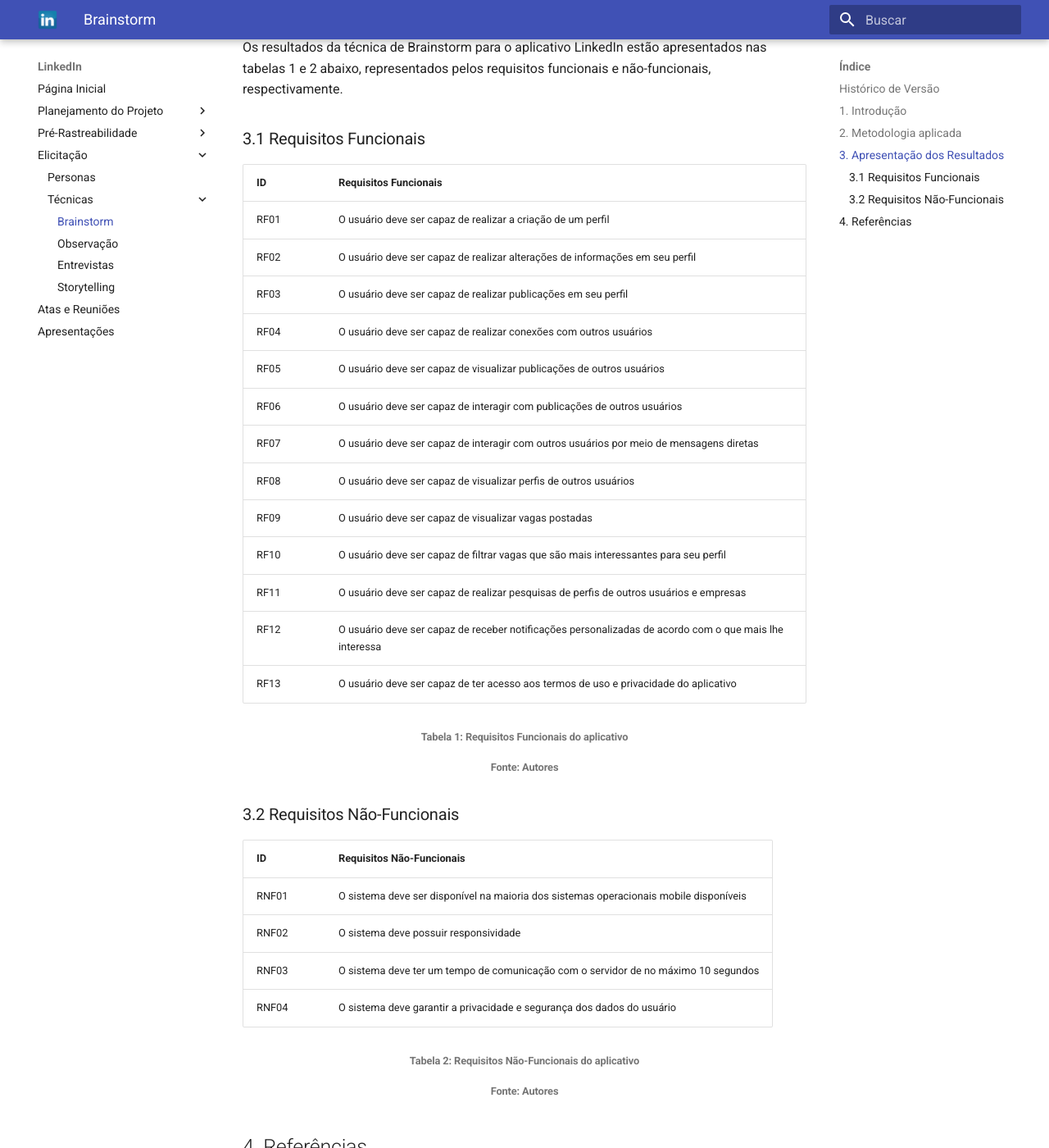
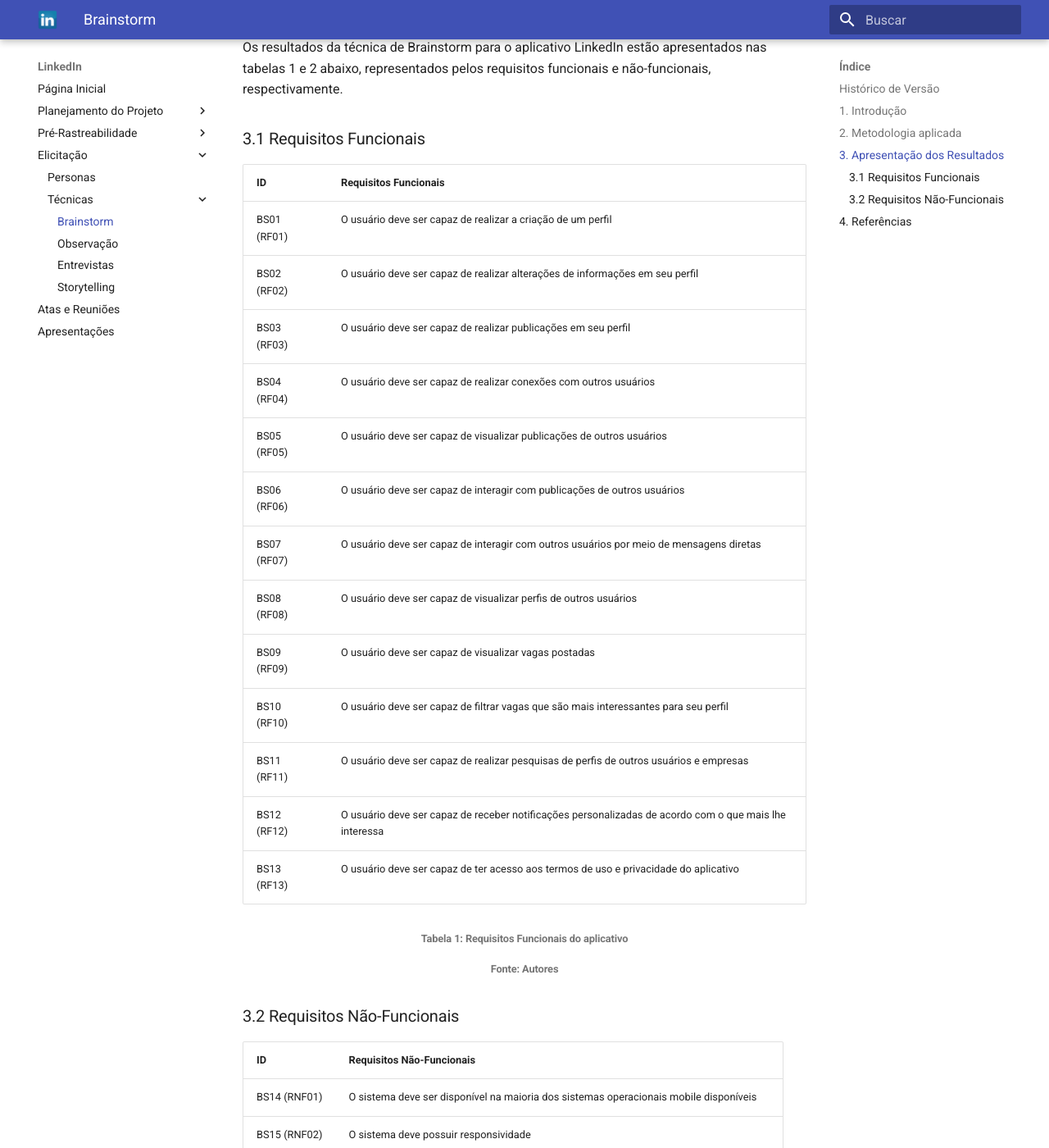
Before and after one commit to Requisitos-de-Software/2022.2-LinkedIn, an MkDocs documentation site: the page built from docs/elicitacao/brainstorm.md, in a window 1280 px wide and 1400 px high, scrolled down 1198 px. Shown: the whole window at 82% size. Built offline with MkDocs 1.6.1 and Material for MkDocs 9.7.7, drawn with Linux system fonts in a browser that asks for light colours; some of the changed text lies outside the part shown.

```diff
--- a/docs/elicitacao/brainstorm.md
+++ b/docs/elicitacao/brainstorm.md
@@ -37,19 +37,19 @@ Os resultados da técnica de Brainstorm para o aplicativo LinkedIn estão aprese
 
 | ID | Requisitos Funcionais |
 | --- | --- |
-| RF01 | O usuário deve ser capaz de realizar a criação de um perfil |
-| RF02 | O usuário deve ser capaz de realizar alterações de informações em seu perfil |
-| RF03 | O usuário deve ser capaz de realizar publicações em seu perfil|
-| RF04 | O usuário deve ser capaz de realizar conexões com outros usuários|
-| RF05 | O usuário deve ser capaz de visualizar publicações de outros usuários|
-| RF06 | O usuário deve ser capaz de interagir com publicações de outros usuários|
-| RF07 | O usuário deve ser capaz de interagir com outros usuários por meio de mensagens diretas|
-| RF08 | O usuário deve ser capaz de visualizar perfis de outros usuários|
-| RF09 | O usuário deve ser capaz de visualizar vagas postadas |
-| RF10 | O usuário deve ser capaz de filtrar vagas que são mais interessantes para seu perfil |
-| RF11 | O usuário deve ser capaz de realizar pesquisas de perfis de outros usuários e empresas|
-| RF12 | O usuário deve ser capaz de receber notificações personalizadas de acordo com o que mais lhe interessa |
-| RF13 | O usuário deve ser capaz de ter acesso aos termos de uso e privacidade do aplicativo|
+| BS01 (RF01) | O usuário deve ser capaz de realizar a criação de um perfil |
+| BS02 (RF02) | O usuário deve ser capaz de realizar alterações de informações em seu perfil |
+| BS03 (RF03) | O usuário deve ser capaz de realizar publicações em seu perfil|
+| BS04 (RF04) | O usuário deve ser capaz de realizar conexões com outros usuários|
+| BS05 (RF05) | O usuário deve ser capaz de visualizar publicações de outros usuários|
+| BS06 (RF06) | O usuário deve ser capaz de interagir com publicações de outros usuários|
+| BS07 (RF07) | O usuário deve ser capaz de interagir com outros usuários por meio de mensagens diretas|
+| BS08 (RF08) | O usuário deve ser capaz de visualizar perfis de outros usuários|
+| BS09 (RF09) | O usuário deve ser capaz de visualizar vagas postadas |
+| BS10 (RF10) | O usuário deve ser capaz de filtrar vagas que são mais interessantes para seu perfil |
+| BS11 (RF11) | O usuário deve ser capaz de realizar pesquisas de perfis de outros usuários e empresas|
+| BS12 (RF12) | O usuário deve ser capaz de receber notificações personalizadas de acordo com o que mais lhe interessa |
+| BS13 (RF13) | O usuário deve ser capaz de ter acesso aos termos de uso e privacidade do aplicativo|
 
 <h6 align = "center"> Tabela 1: Requisitos Funcionais do aplicativo</h6>
 <h6 align = "center"> Fonte: Autores </h6>
@@ -57,10 +57,10 @@ Os resultados da técnica de Brainstorm para o aplicativo LinkedIn estão aprese
 ### 3.2 Requisitos Não-Funcionais
 | ID | Requisitos Não-Funcionais |
 | --- | --- |
-| RNF01 |O sistema deve ser disponível na maioria dos sistemas operacionais mobile disponíveis|
-| RNF02 |O sistema deve possuir responsividade|
-| RNF03 |O sistema deve ter um tempo de comunicação com o servidor de no máximo 10 segundos |
-| RNF04 |O sistema deve garantir a privacidade e segurança dos dados do usuário |
+| BS14 (RNF01) |O sistema deve ser disponível na maioria dos sistemas operacionais mobile disponíveis|
+| BS15 (RNF02) |O sistema deve possuir responsividade|
+| BS16 (RNF03) |O sistema deve ter um tempo de comunicação com o servidor de no máximo 10 segundos |
+| BS17 (RNF04) |O sistema deve garantir a privacidade e segurança dos dados do usuário |
 
 <h6 align = "center"> Tabela 2: Requisitos Não-Funcionais do aplicativo</h6>
 <h6 align = "center"> Fonte: Autores </h6>
```
Also changed, not shown: docs/elicitacao/observacao.md (+19 -15 lines).
